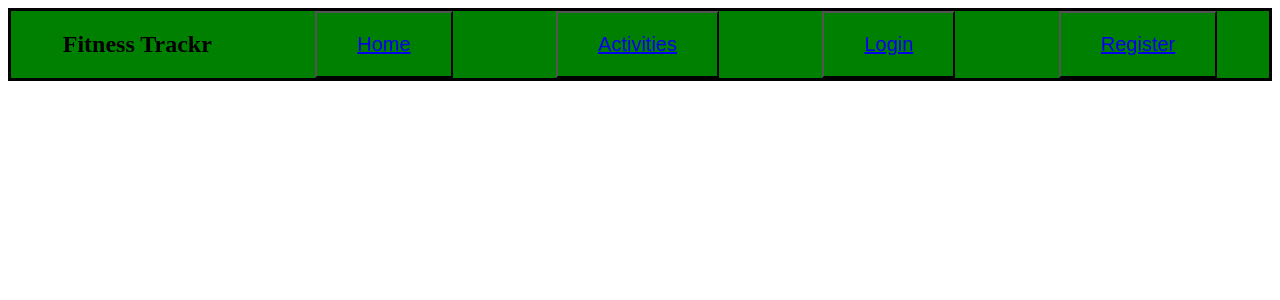
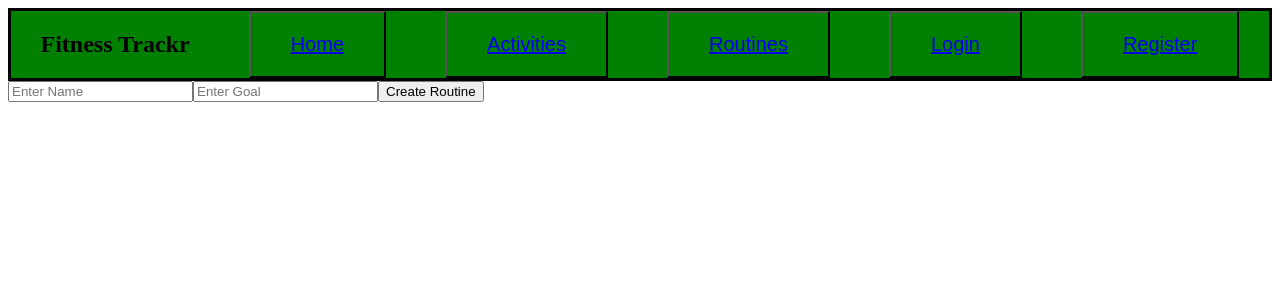
Before and after one commit to JacobCunico/FitnessTrackr-Front, a React (Create React App) app: page /MyRoutines in a window 1280 px wide. Shown: the top 300 px of the page. Built offline with nearby package versions, Linux system fonts and the light colour scheme; no server answers.

Commit message:
final commit before submission

```diff
--- a/src/Components/Activities.js
+++ b/src/Components/Activities.js
@@ -24,7 +24,7 @@ const fetchActivities = async () => {
   };
 
 
-async function renderActivities() {
+    export default function activities() {
     const [activities, setActivities] = useState([]);
     useEffect(() => {
       const getActivities = async () => {
@@ -37,12 +37,10 @@ async function renderActivities() {
       <div style={{ display: 'grid', gridTemplateColumns: '1fr 1fr', gap: '10px' }}>
         {activities.map((activity) => (
           <div key={activity.id} style={{ marginLeft: '10px' }}>
-            <h2>{activity.name}</h2>
-            <p>{activity.description}</p>
+            <h2>Name: {activity.name}</h2>
+            <p>Description: {activity.description}</p>
           </div>
         ))}
       </div>
     );
   }
-
-  export default renderActivities
--- a/src/Components/App.js
+++ b/src/Components/App.js
@@ -62,6 +62,9 @@ function App() {
             />
             <Routes>
                 <Route
+                    path='/'
+                />
+                <Route
                     path='/register'
                     element={<Register setToken={setToken} />}
                 />
@@ -70,7 +73,7 @@ function App() {
                     element={<Login setToken={setToken} navigate={navigate} />}
                 />
                 <Route
-                    path='/'
+                    path='/routines'
                     element={<Routines />}
                 />
                 <Route
@@ -79,7 +82,7 @@ function App() {
                 />
                 <Route
                     path='/MyRoutines'
-                    element={<MyRoutines />}
+                    element={<MyRoutines token={token} getRoutines={getRoutines}/>}
                 />
             </Routes>
         </div>
--- a/src/Components/MyRoutines.js
+++ b/src/Components/MyRoutines.js
@@ -1,29 +1,42 @@
-import React, { useState, useEffect } from 'react';
-import { usersRoutines, usersMe } from '../Requests';
+import React, { useState } from "react";
+import { routinesPost } from "../Requests";
 
-function myRoutines() {
-const [user, setUser] = useState({});
-const [token, setToken] = useState({});
+    function MyRoutines({ token, getRoutines }) {
+    const [name, setName] = useState('');
+    const [goal, setGoal] = useState('');
 
-function tokenCheck() {
-    if (window.localStorage.getItem('token')) {
-        setToken(window.localStorage.getItem('token'));
-    }}
+    async function handleSubmit(event) {
+        event.preventDefault();
+        const post = {name, goal}
 
-async function getUser() {
-    const results = await usersMe(token);
-    if (results.success) {
-        setUser(results)
+        const results = await routinesPost(post, token)
+
+
+        if (results.succcess) {
+            getRoutines()
+        } else (
+            getRoutines()
+        )
     }
-}
 
-const username = getUser();
+    return (
+        <form onSubmit={handleSubmit}>
+            <input
+                type='text'
+                placeholder='Enter Name'
+                value={name}
+                onChange={(event) => {setName(event.target.value)}}
+            />
+            <input
+                type='text'
+                placeholder="Enter Goal"
+                value={goal}
+                onChange={(event) => {setGoal(event.target.value)}}
+            />
+            <button type='submit'>Create Routine</button>
+        </form>
 
-async function renderRoutines() {
-    const results = await usersRoutines({username, token})
-    return (
-        console.log("FROM MY ROUTINES", results)
     )
-};}
+    }
 
-export default myRoutines
+export default MyRoutines;
--- a/src/Components/Nav.js
+++ b/src/Components/Nav.js
@@ -20,11 +20,12 @@ function Nav({ setToken, setIsLoggedIn, isLoggedIn }) {
             <h1>Fitness Trackr</h1>
             <button style={{padding: "1px 40px", backgroundColor: "green", fontSize: "20px"}}><Link to= '/'>Home</Link></button>
             <button style={{padding: "1px 40px", backgroundColor: "green", fontSize: "20px"}}><Link to= '/Activities'>Activities</Link></button>
+            <button style={{padding: "1px 40px", backgroundColor: "green", fontSize: "20px"}}><Link to= '/Routines'>Routines</Link></button>
             {
                 isLoggedIn ? (
                     <>
                     <button  style={{padding: "1px 40px", backgroundColor: "green", fontSize: "20px"}} onClick={logout}>Log Out</button>
-                    <button style={{padding: "1px 40px", backgroundColor: "green", fontSize: "20px"} }><Link to='/create-post'>Create Post</Link></button>
+                    <button style={{padding: "1px 40px", backgroundColor: "green", fontSize: "20px"} }><Link to='/MyRoutines'>My Routines</Link></button>
                     </>
                 ) : (
                     <>
--- a/src/Components/Routines.js
+++ b/src/Components/Routines.js
@@ -16,8 +16,9 @@ import { routinesData } from "../Requests";
       <div style={{ display: 'grid', gridTemplateColumns: '1fr 1fr', gap: '10px', border: "solid black"  }}>
         {routines.map((routine) => (
           <div key={routine.id} style={{ marginLeft: '10px' }}>
-            <h2>{ routine.name}</h2>
-            <p>{routine.goal}</p>
+            <h2>{routine.name}</h2>
+            <p>Goal: {routine.goal}</p>
+            <p>Creator: {routine.creatorName}</p>
           </div>
         ))}
       </div>
```
